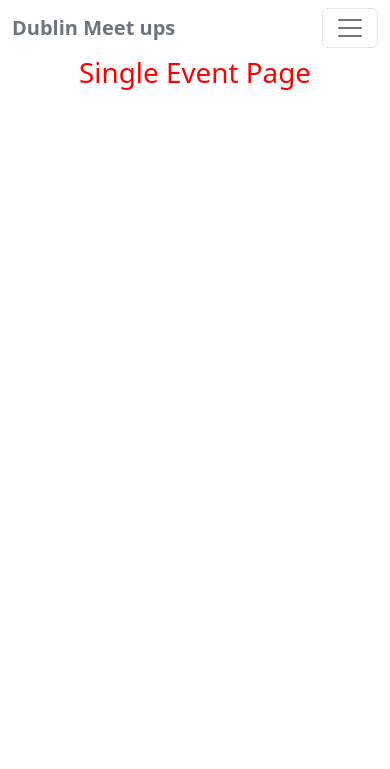
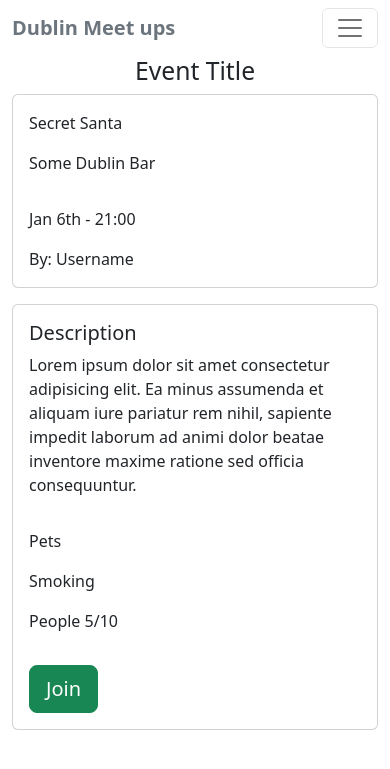
Before and after one commit to andresfgc/hack_dec, a Django app: page /events/event/ in a window 390 px wide. Shown: the top 769 px of the page. Run offline with Django 4.2, Linux system fonts and the light colour scheme.

Commit message:
Add evenpage HTML & CSS v1

```diff
--- a/dublin_meet_ups/events/templates/events/event.html
+++ b/dublin_meet_ups/events/templates/events/event.html
@@ -2,5 +2,49 @@
 {% load static %}
 
 {% block content %}
-    <h1>Single Event Page</h1>
+<!--Events-->
+<div class="container justify-content-center">
+    <h2 class="text-center">Event Title</h2>
+    <div class="card mb-3" style="max-width: 1400px;">
+        <div class="row g-0">
+          <div class="col-md-6 d-none d-md-block">
+            <img src="/assets/images/woman.jpg" class="img-fluid rounded-start" alt="woman in christmas" style="width: 200px; height: 200px; object-fit: cover;">
+          </div>
+          <div class="col-md-3">
+            <div class="card-body">
+              <p class="card-text">Secret Santa</p>
+              <p class="card-text"> Some Dublin Bar</p>
+            </div>
+          </div>
+          <div class="col-md-3">
+            <div class="card-body">
+              <p class="card-text ">Jan 6th - 21:00</p>
+              <p class="card-text">By: Username</p>
+            </div>
+          </div>
+        </div>
+    </div>
+    <div class="card mb-3" style="max-width: 1400px;">
+        <div class="row g-0">
+            <div class="col-md-6">
+                <div class="card-body">
+                  <h5 class="card-title">Description</h5>
+                  <p class="card-text">Lorem ipsum dolor sit amet consectetur adipisicing elit. Ea minus assumenda et aliquam iure pariatur rem nihil, sapiente impedit laborum ad animi dolor beatae inventore maxime ratione sed officia consequuntur.</p>
+                </div>
+            </div>
+            <div class="col-md-4">
+            <div class="card-body">
+              <p class="card-text">Pets <i class="bi bi-check2-circle"></i></p>
+              <p class="card-text">Smoking <i class="bi bi-slash-circle"></i></p>
+              <p class="card-text">People 5/10</p>
+            </div>
+          </div>
+          <div class="col-md-2 d-flex align-items-center">
+            <div class="card-body">
+                <button type="button" class="btn btn-success btn-lg align-center">Join</button>
+            </div>
+          </div>
+        </div>
+    </div>
+</div>
 {% endblock %}
```
